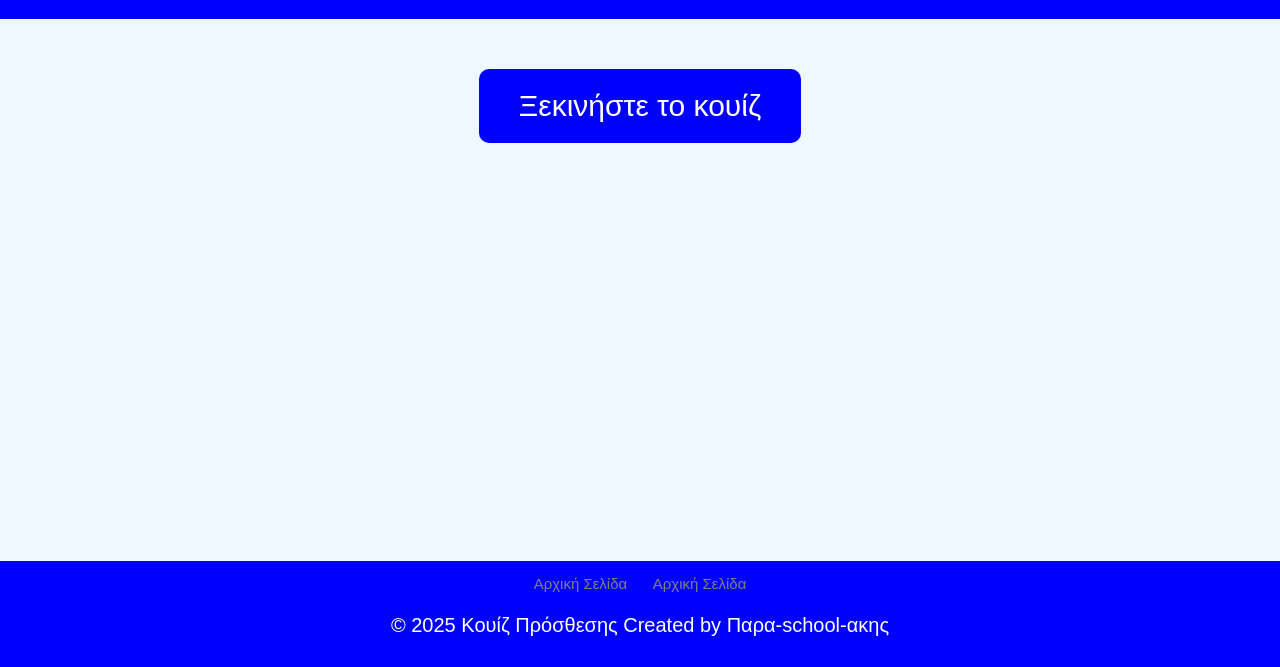
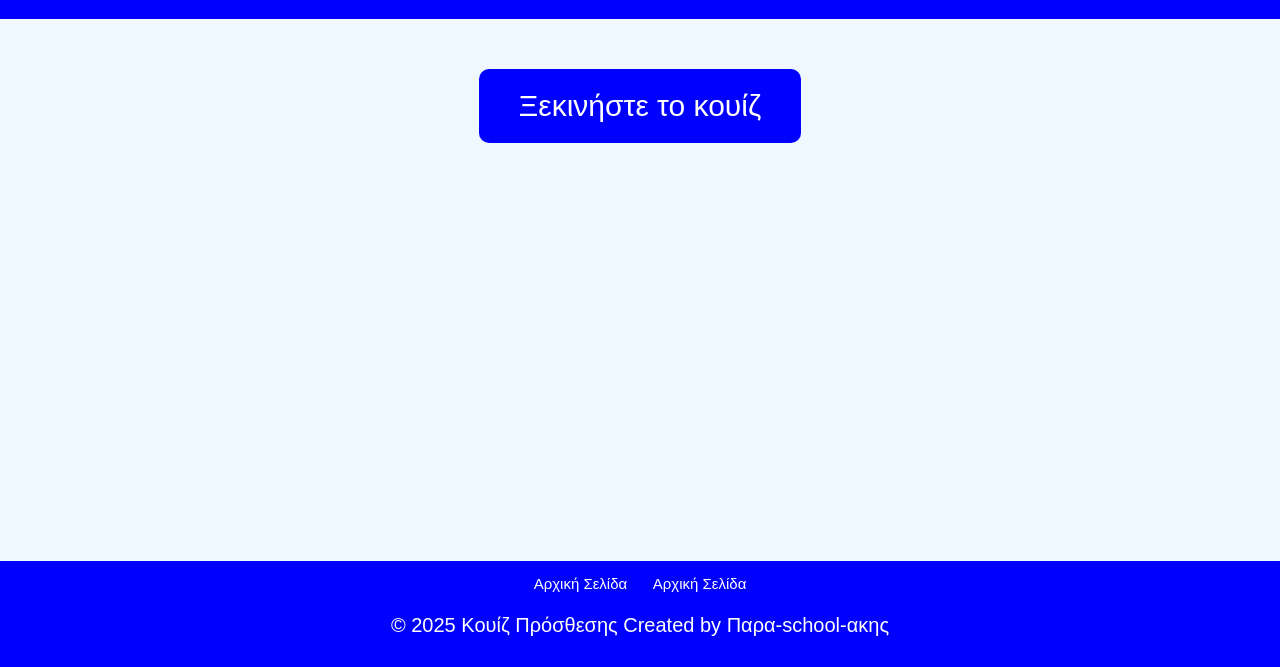
Before and after one commit to manolis2511/e-maths, a plain HTML site: page dimotiko/prosthesi.html in a window 1280 px wide. Shown: the part 133-800 px from the top of the page. Drawn offline with Linux system fonts and the light colour scheme.

Commit message:
Update prosthesi.html

```diff
--- a/dimotiko/prosthesi.html
+++ b/dimotiko/prosthesi.html
@@ -130,10 +130,10 @@
     </div>
 	<footer id="footer">
 	    <div style="text-align: center; margin-bottom: 15px;">
-        <a href="../index.html" class="quiz-link" style="display: inline-block; font-size: 15px; color: grey; text-decoration: none; margin: 0 10px;">
+        <a href="../index.html" class="quiz-link" style="display: inline-block; font-size: 15px; color: white; text-decoration: none; margin: 0 10px;">
             Αρχική Σελίδα
         </a>
-        <a href="../index.html" class="quiz-link" style="display: inline-block; font-size: 15px; color: grey; text-decoration: none; margin: 0 10px;">
+        <a href="../index.html" class="quiz-link" style="display: inline-block; font-size: 15px; color: white; text-decoration: none; margin: 0 10px;">
             Αρχική Σελίδα
         </a>
     </div>
```
